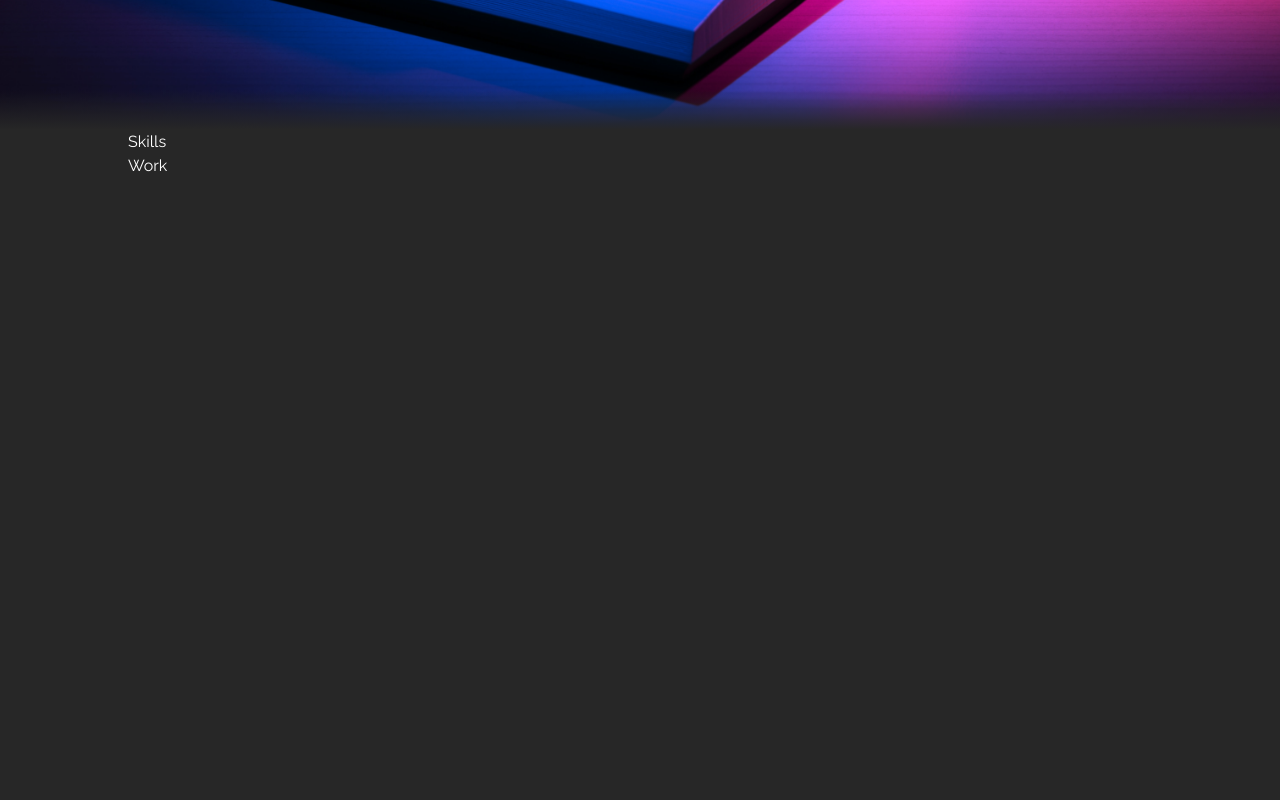
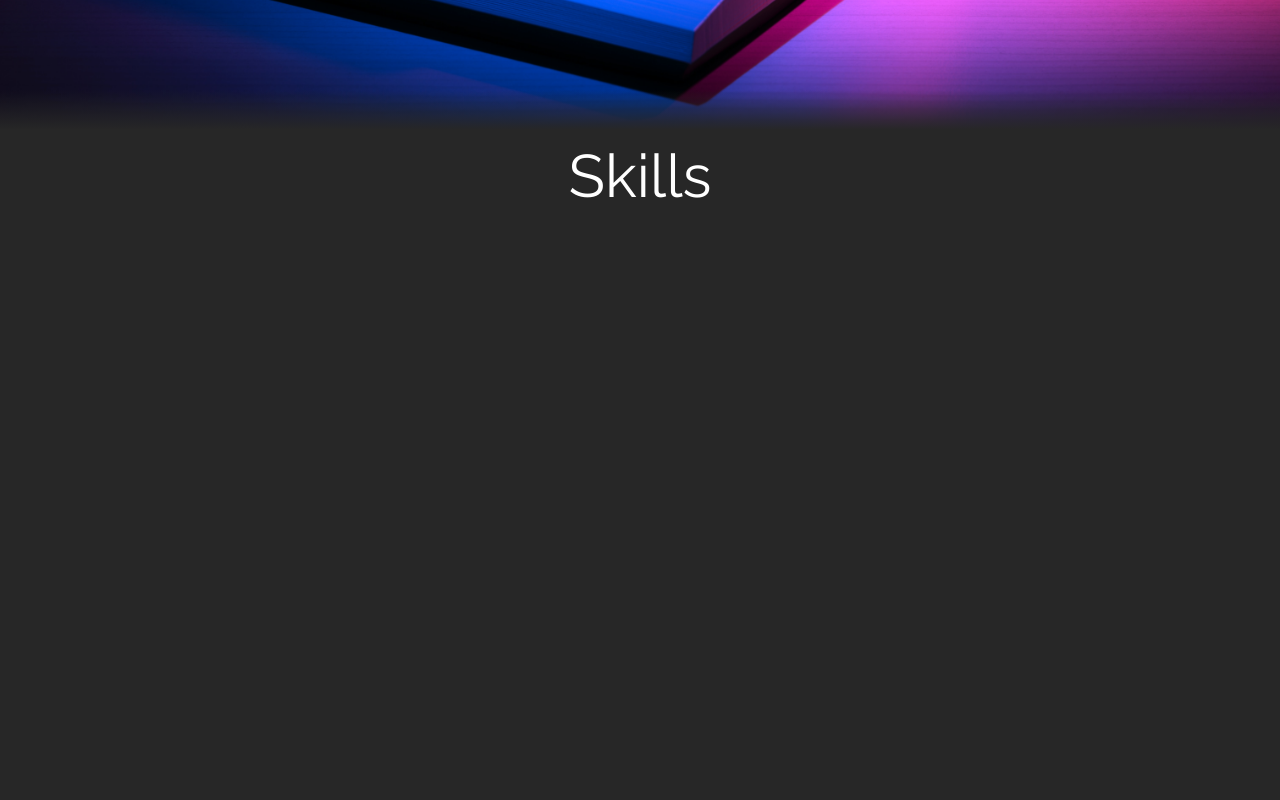
Before and after one commit to DraconDev/next-portfolio, a Next.js app: page / in a window 1280 px wide. Shown: the part 720-1520 px from the top of the page. Before the commit the page ends 898 px from the top, so only its background shows below. Built offline with nearby package versions, Linux system fonts and the light colour scheme.

Commit message:
add SectionContainer

```diff
--- a/components/Skills.tsx
+++ b/components/Skills.tsx
@@ -1,7 +1,13 @@
+import SectionContainer from "./layout/SectionContainer";
+
 type Props = {};
 
 const Skills = (props: Props) => {
-    return <div>Skills</div>;
+    return (
+        <SectionContainer>
+            <h1 className="text-6xl">Skills</h1>
+        </SectionContainer>
+    );
 };
 
 export default Skills;
--- /dev/null
+++ b/components/layout/SectionContainer.tsx
@@ -0,0 +1,13 @@
+type Props = {
+    children: React.ReactNode;
+};
+
+const SectionContainer = (props: Props) => {
+    return (
+        <div className="w-full h-full justify-center items-center text-center p-4">
+            {props.children}
+        </div>
+    );
+};
+
+export default SectionContainer;
```
